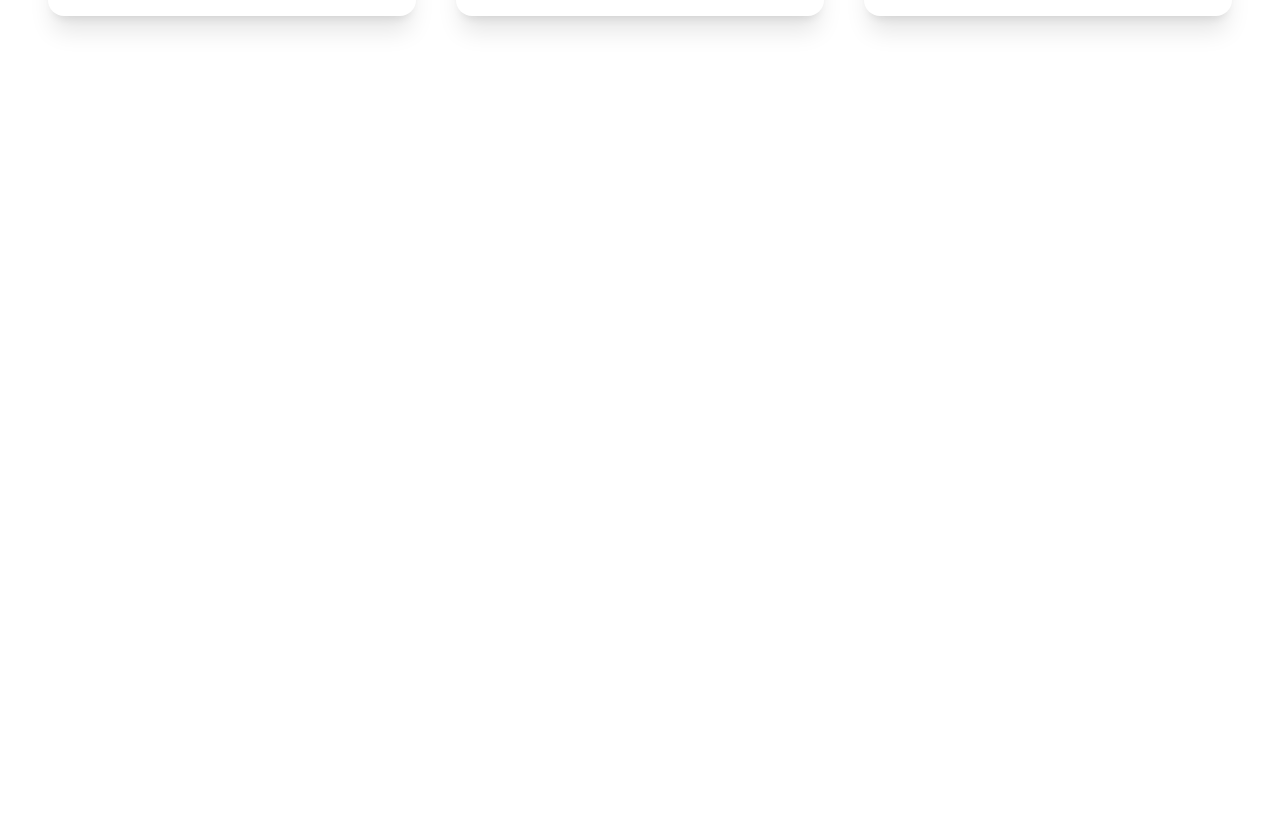
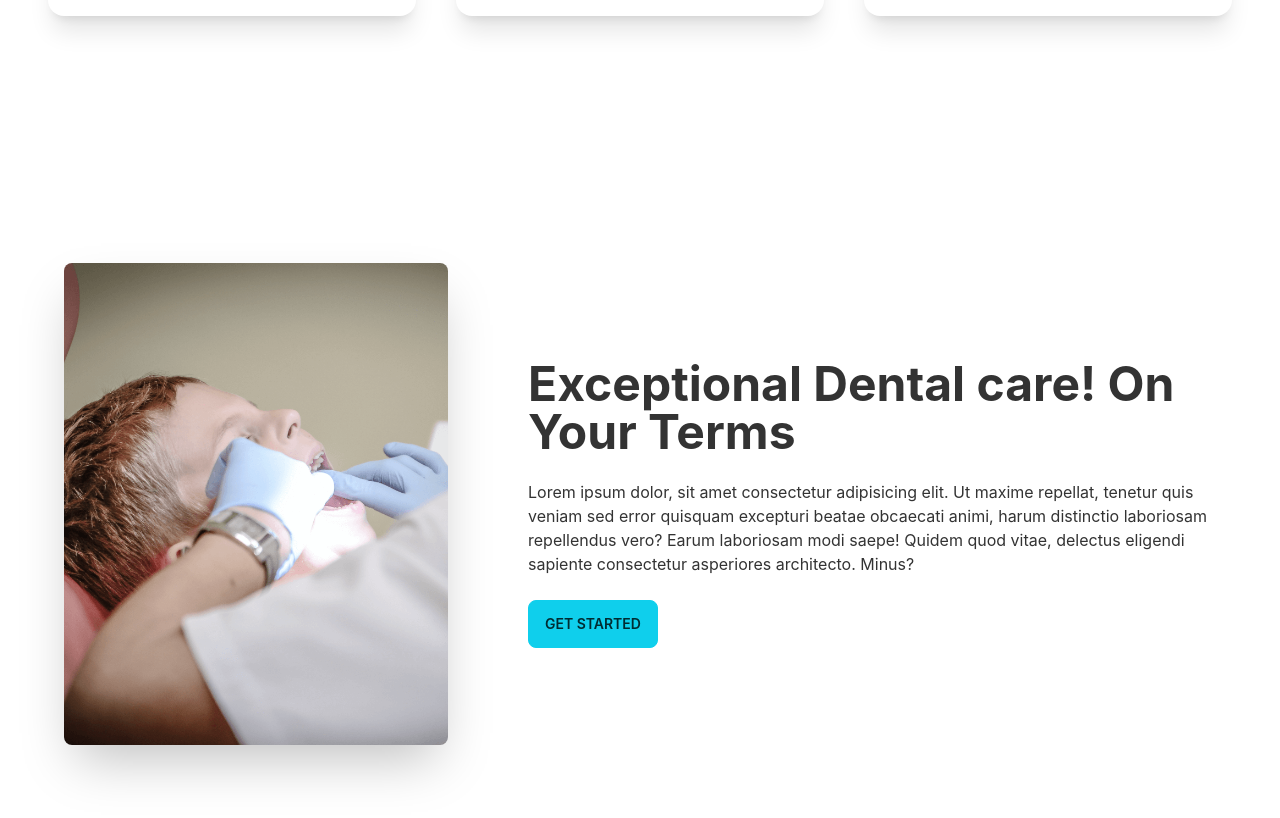
Before and after one commit to rimonhossain12/final-doctor-portal-practice, a React (Create React App) app: page / in a window 1280 px wide. Shown: the part 1399-2217 px from the top of the page. Before the commit the page ends 1503 px from the top, so only its background shows below. Built offline with nearby package versions, Linux system fonts and the light colour scheme.

Commit message:
added treatment section

```diff
--- a/src/Pages/Home/Home/Home.js
+++ b/src/Pages/Home/Home/Home.js
@@ -1,6 +1,7 @@
 import React from 'react';
 import Header from '../Header/Header';
 import Info from '../Info/Info';
+import TeethService from '../TeethService/TeethService';
 import Treatments from '../Treatments/Treatments';
 
 const Home = () => {
@@ -9,6 +10,7 @@ const Home = () => {
             <Header />
             <Info />
             <Treatments />
+            <TeethService />
         </div>
     );
 };
--- /dev/null
+++ b/src/Pages/Home/TeethService/TeethService.js
@@ -0,0 +1,26 @@
+import React from 'react';
+import treatment from '../../../assets/images/treatment.png';
+
+const TeethService = () => {
+    return (
+        <div className="hero min-h-screen">
+            <div className="hero-content flex-col lg:flex-row gap-20">
+                <img src={treatment} alt='not found' className="max-w-sm rounded-lg shadow-2xl" />
+                <div>
+                    <h1 className="text-5xl font-bold">Exceptional Dental care!
+                        On Your Terms
+                    </h1>
+                    <p className="py-6">
+                        Lorem ipsum dolor, sit amet consectetur adipisicing elit.
+                        Ut maxime repellat, tenetur quis veniam sed error quisquam excepturi
+                        beatae obcaecati animi, harum distinctio laboriosam repellendus vero? Earum laboriosam modi saepe!
+                        Quidem quod vitae, delectus eligendi sapiente consectetur asperiores architecto. Minus?
+                    </p>
+                    <button className="btn btn-primary">Get Started</button>
+                </div>
+            </div>
+        </div>
+    );
+};
+
+export default TeethService;
```
